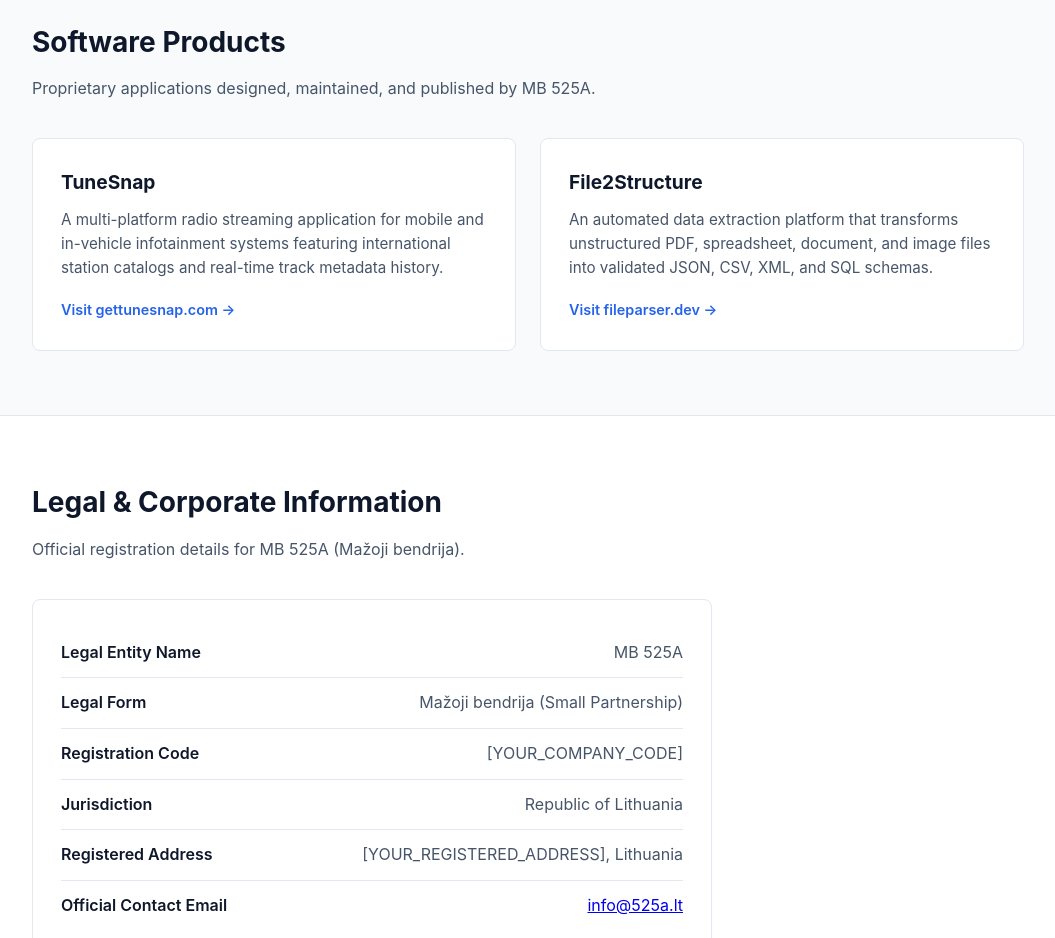
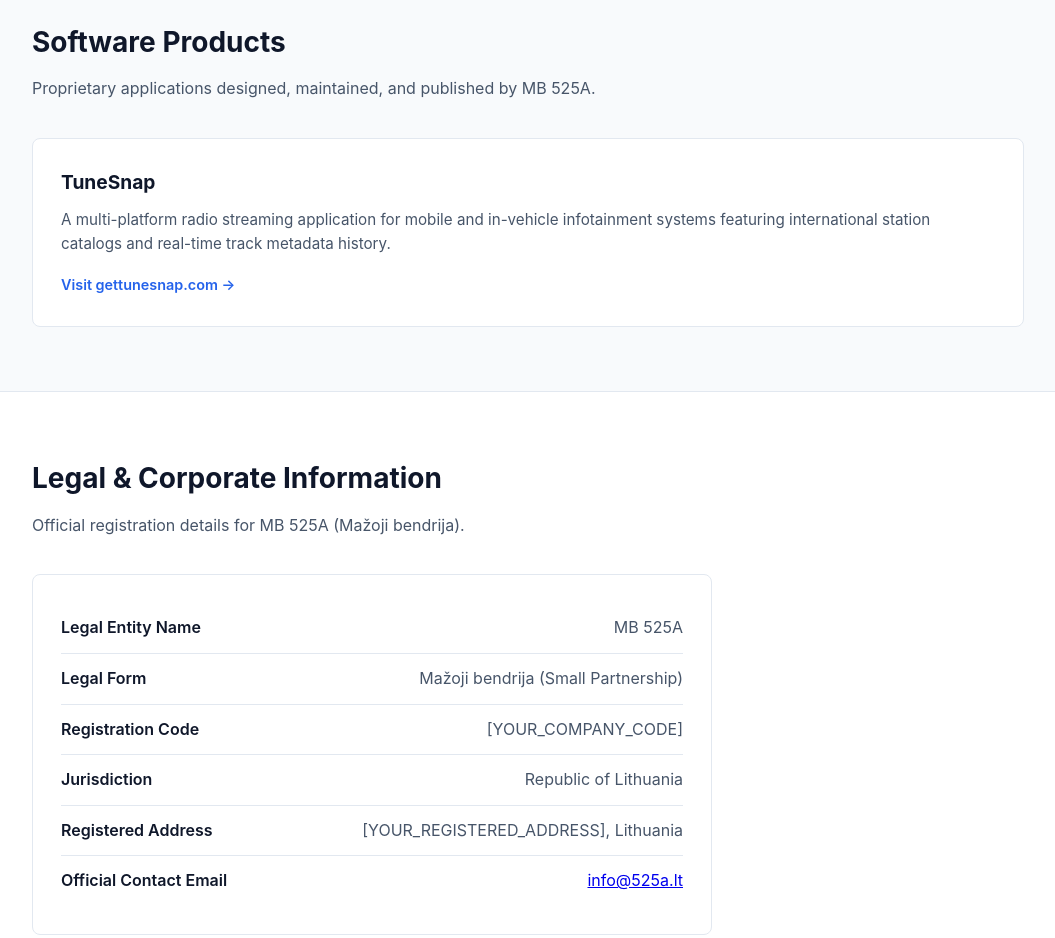
Before and after one commit to MB525A/525a-website, a plain HTML site: page index.html in a window 1280 px wide. Shown: the part 1100-2038 px from the top of the page, without its empty margins (112-1167 px from the left). Drawn offline with Linux system fonts and the light colour scheme.

Commit message:
Remove File2Structure card from index.html
Removed the File2Structure card from the index page.

```diff
--- a/index.html
+++ b/index.html
@@ -304,13 +304,6 @@
             </p>
             <a href="https://gettunesnap.com" target="_blank" rel="noopener noreferrer">Visit gettunesnap.com &rarr;</a>
           </div>
-          <div class="card">
-            <h3>File2Structure</h3>
-            <p>
-              An automated data extraction platform that transforms unstructured PDF, spreadsheet, document, and image files into validated JSON, CSV, XML, and SQL schemas.
-            </p>
-            <a href="https://fileparser.dev" target="_blank" rel="noopener noreferrer">Visit fileparser.dev &rarr;</a>
-          </div>
         </div>
       </div>
     </section>
```
